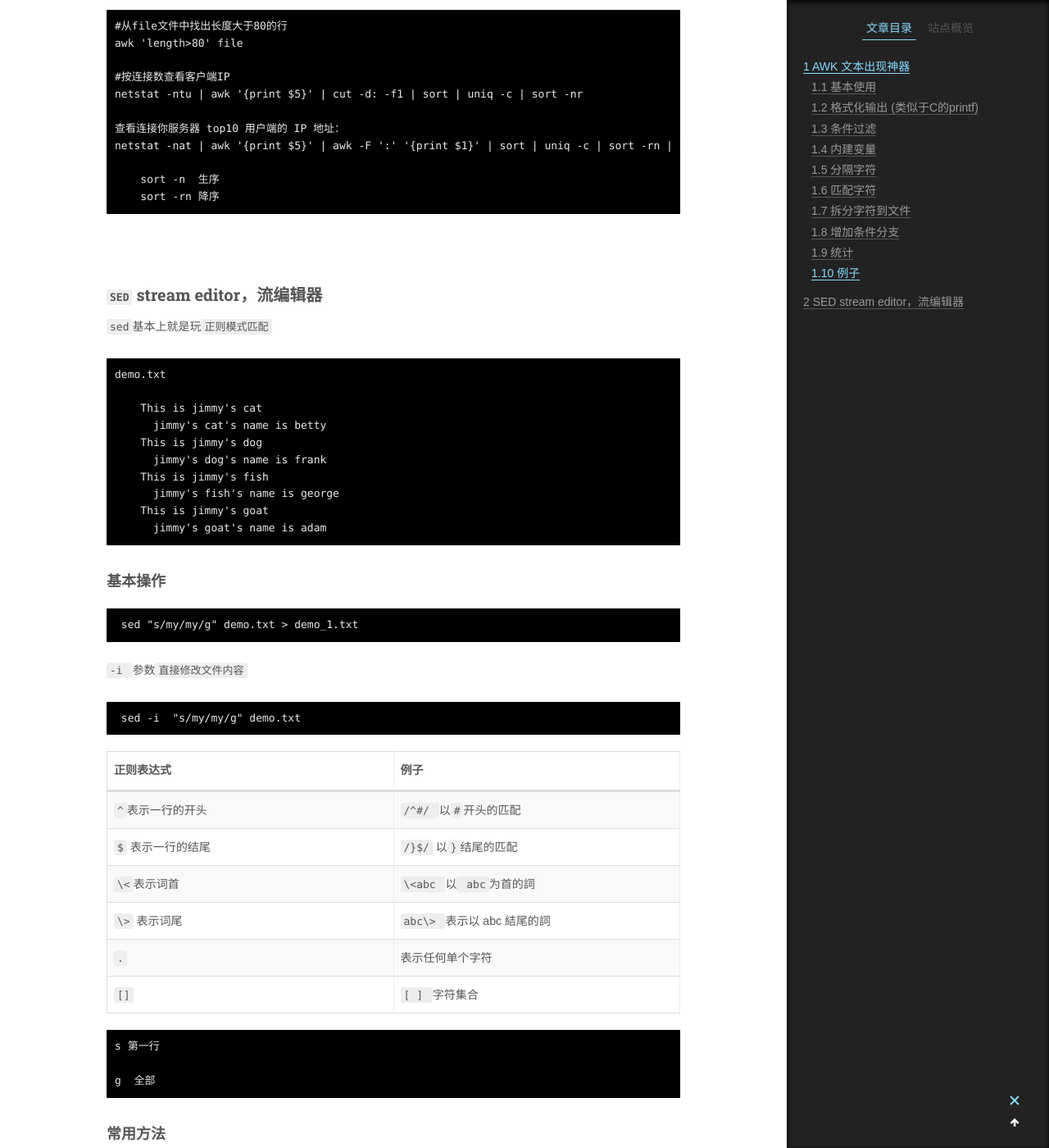
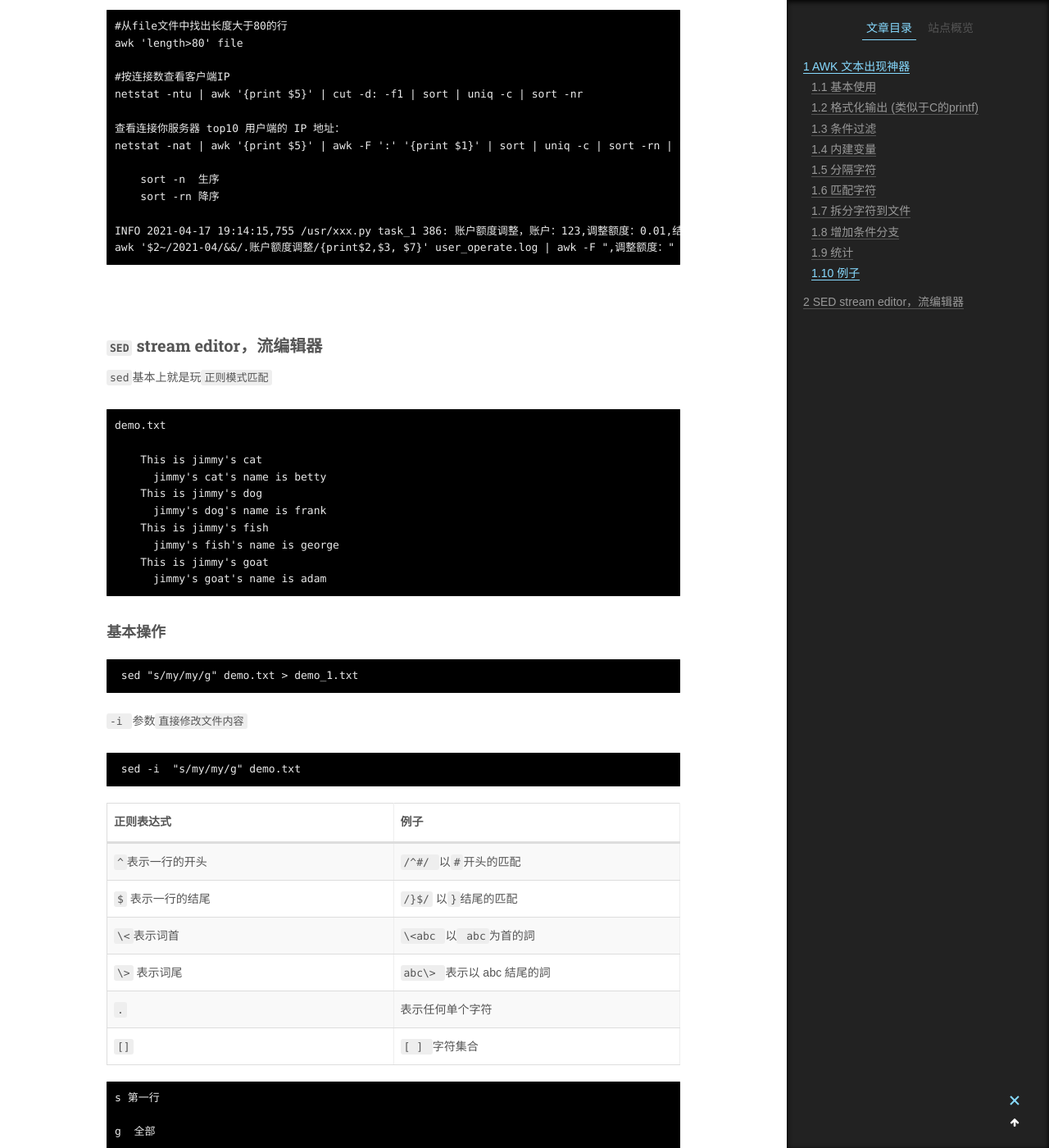
Before and after one commit to landybird/landybird.github.io, a Jekyll site: the page built from _posts/2018-04-23-linux命令常用的两个工具awk与sed.md, in a window 1280 px wide and 1400 px high, scrolled down 3464 px. Shown: the whole window at 82% size. Built offline with Jekyll 4.4.1, drawn with Linux system fonts in a browser that asks for light colours; some web fonts are replaced; comment, search, counter and statistics services are not loaded.

Commit message:
Update and rename 2018-04-23-linux命令常用的两个工具.md to 2018-04-23-linux命令常用的两个工具awk与sed.md

```diff
--- a/_posts/2018-04-23-linux命令常用的两个工具.md
+++ b/_posts/2018-04-23-linux命令常用的两个工具awk与sed.md
@@ -218,6 +218,9 @@ tags:
         sort -n  生序
         sort -rn 降序
 
+    INFO 2021-04-17 19:14:15,755 /usr/xxx.py task_1 386: 账户额度调整，账户：123,调整额度：0.01,结果：{"success":true}
+    awk '$2~/2021-04/&&/.账户额度调整/{print$2,$3, $7}' user_operate.log | awk -F ",调整额度：" '{print$1,$2}' | awk -F "账户额度调整，账   户：" '{print$1,$2,$3}' | sort -n -t " " -k 3
+
 
 <br>
 
```
